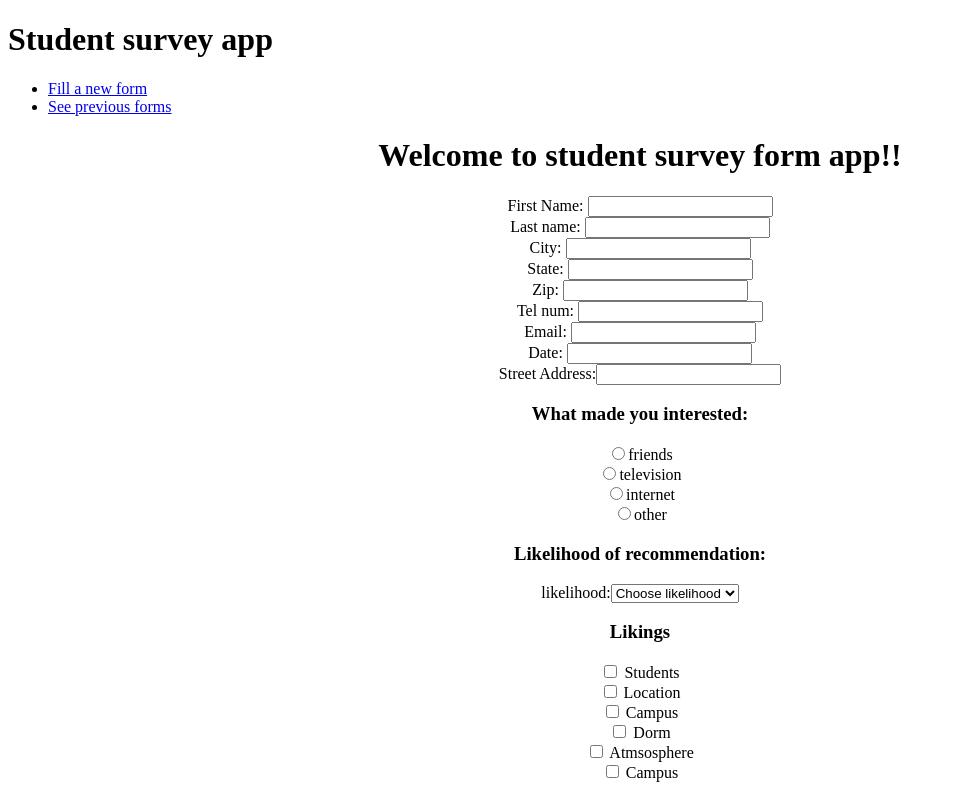
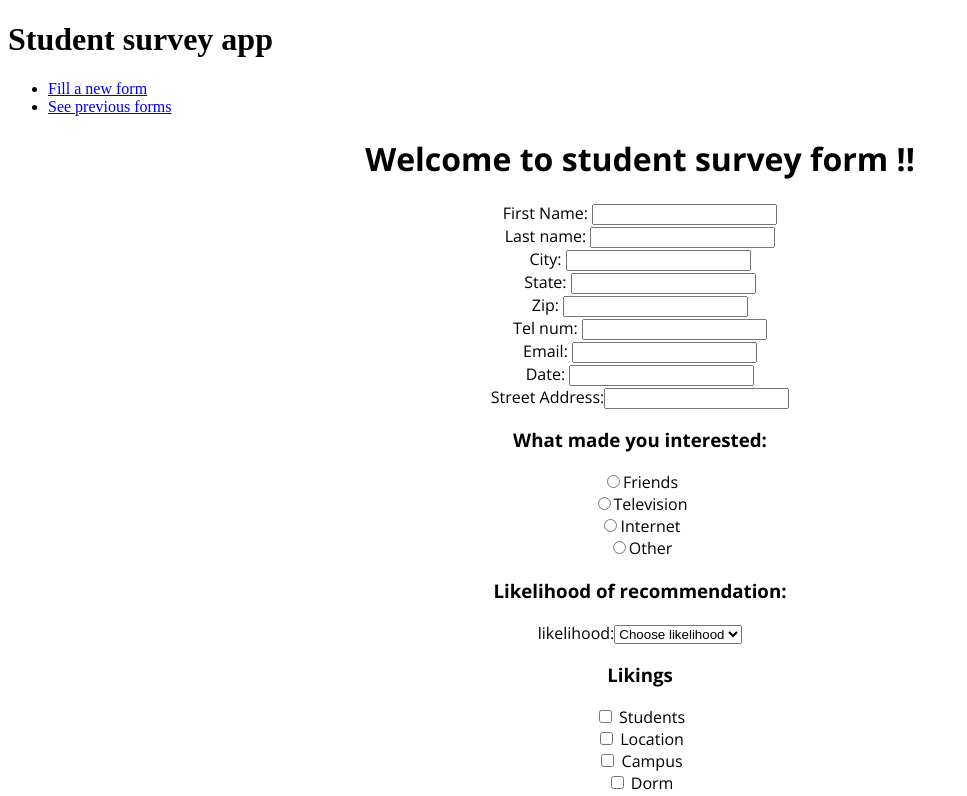
Before and after one commit to mahbub-iut/SWE645HW2_nodejs, an Angular app: page /first-component in a window 1280 px wide. Shown: the top 796 px of the page, without its empty margins (0-967 px from the left). Built offline with nearby package versions, Linux system fonts and the light colour scheme.

Commit message:
design changes

```diff
--- a/src/app/first/first.component.css
+++ b/src/app/first/first.component.css
@@ -0,0 +1,4 @@
+
+div{
+font-family: 'Open Sans';
+}
--- a/src/app/first/first.component.html
+++ b/src/app/first/first.component.html
@@ -1,6 +1,8 @@
+<link rel="stylesheet" href="//fonts.googleapis.com/css?family=Open+Sans:300,400,600,700&amp;lang=en" />
 <div style="text-align:center">
+
     <h1>
-        Welcome to {{title}} app!!
+        Welcome to {{title}} !!
     </h1>
     <form [formGroup]="angForm" novalidate>
         <div class="form-group">
@@ -117,21 +119,21 @@
             </label>
             <div>
                 <input id="friends" type="radio" value="friends" name="interested" formControlName="interested">
-                <label for="friends">friends</label>
+                <label for="friends">Friends</label>
             </div>
             <div>
                 <input id="television" type="radio" value="television" name="interested" formControlName="interested">
-                <label for="television">television</label>
+                <label for="television">Television</label>
             </div>
 
             <div>
                 <input id="internet" type="radio" value="internet" name="interested" formControlName="interested">
-                <label for="internet">internet</label>
+                <label for="internet">Internet</label>
             </div>
 
             <div>
                 <input id="other" type="radio" value="other" name="interested" formControlName="interested">
-                <label for="other">other</label>
+                <label for="other">Other</label>
             </div>
 
             <div *ngIf="f.interested.touched && f.interested.invalid" class="alert alert-danger">
@@ -188,6 +190,11 @@
     </form>
     <!-- <p>Form value: {{ angForm.value | json }}</p> -->
     <p>The form is {{ angForm.status | json }}. </p>
+
+    <div *ngIf="angForm.status=='INVALID'"><h5>You still can't submit the form</h5> </div>
+    <div *ngIf="angForm.status=='VALID'"><h5>You can submit the form!!!</h5> </div>
+
+
 </div>
 
 
--- a/src/app/first/first.component.ts
+++ b/src/app/first/first.component.ts
@@ -13,6 +13,7 @@ export class FirstComponent {
 
   title = 'student survey form';
   // readonly ROOT_URL = "https://jsonplaceholder.typicode.com";
+  public validity: string = "";
 
   readonly ROOT_URL = "http://35.224.162.205/surveywebjpa-RestAPI/rest/surveys/new";
   readonly proxyurl = "https://cors-anywhere.herokuapp.com/";
@@ -72,7 +73,7 @@ export class FirstComponent {
 
   submitForm() {
 
-    console.log(this.angForm.value);
+    // console.log(this.angForm.value);
     if (this.angForm.valid) {
       this.http.post(this.proxyurl + this.ROOT_URL, this.angForm.value, { responseType: 'text' }).subscribe(
         (response) => console.log(response),
--- a/src/app/second/second.component.css
+++ b/src/app/second/second.component.css
@@ -0,0 +1,11 @@
+table {
+
+    border-collapse: collapse;
+    width: 100%;
+  }
+
+  td, th {
+    border: 1px solid #dddddd;
+    text-align: left;
+    padding: 8px;
+  }
--- a/src/app/second/second.component.html
+++ b/src/app/second/second.component.html
@@ -7,7 +7,7 @@
 </div> -->
 <table>
 <tr *ngFor="let post of posts|async">
-  <td>Student id - {{post.id}}</td>
+  <td>Student ID - {{post.id}}</td>
   <td>First name - {{post.first_name}}</td>
   <td>Last name- {{post.last_name}}</td>
   <td>Address -{{post.address}}</td>
```
